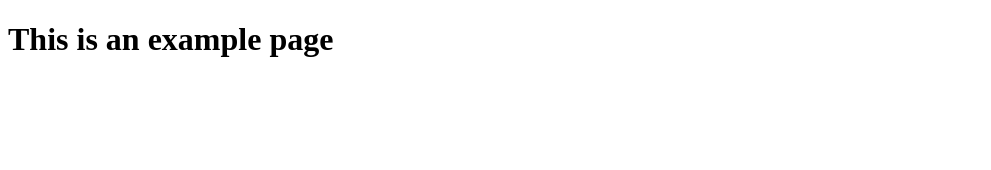
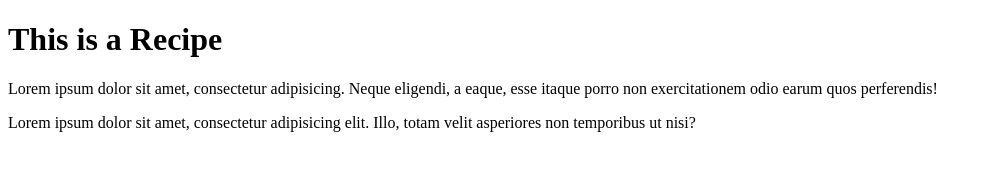
Before and after one commit to mewqwem/GoIT-project, a plain HTML site: page index.html in a window 1280 px wide. Shown: the whole page, without its empty margins (0-991 px from the left). Drawn offline with Linux system fonts and the light colour scheme.

Commit message:
Add recipe to index

```diff
--- a/index.html
+++ b/index.html
@@ -6,6 +6,11 @@
     <title>Document</title>
 </head>
 <body>
-    <h1>This is an example page</h1>
+    <h1>This is a Recipe</h1>
+    <p>Lorem ipsum dolor sit amet, consectetur adipisicing.
+    Neque eligendi, a eaque, esse itaque porro non
+    exercitationem odio earum quos perferendis!</p>
+    <p>Lorem ipsum dolor sit amet, consectetur adipisicing elit.
+    Illo, totam velit asperiores non temporibus ut nisi?</p>
 </body>
 </html>
```
